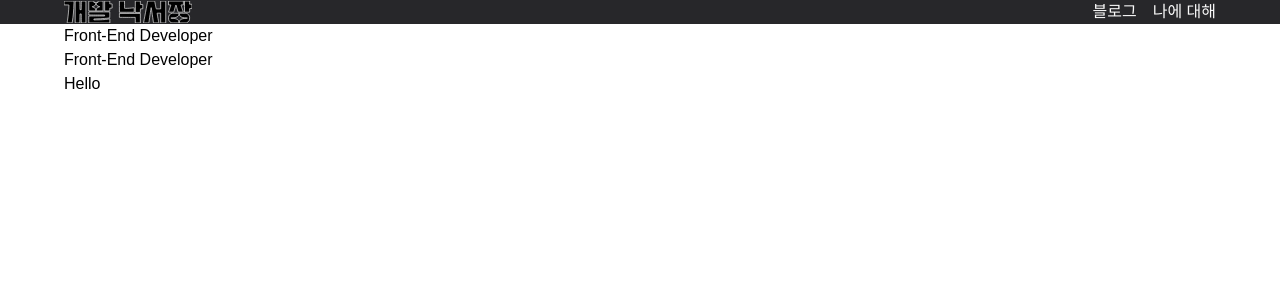
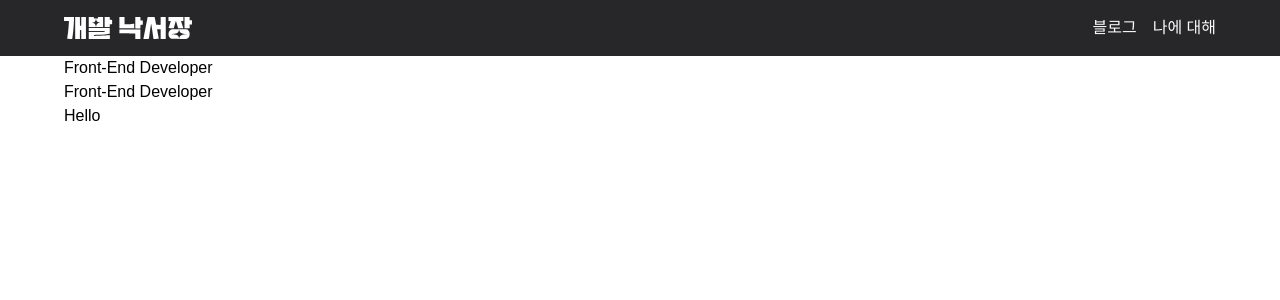
Before and after one commit to ukkodeveloper/blog-from-scratch, a Next.js app: page / in a window 1280 px wide. Shown: the top 300 px of the page. Built offline with nearby package versions, Linux system fonts and the light colour scheme; a web font is replaced by a local one.

Commit message:
feat: refactor Header styling and remove width/height attributes
- it's local image. if import image module, it doesn't make any layout shift

```diff
--- a/components/Header.tsx
+++ b/components/Header.tsx
@@ -1,19 +1,14 @@
 import Link from 'next/link';
 import React from 'react';
 import Image from 'next/image';
+import logo from '../public/logo.svg';
 
 const Header = () => {
   return (
-    <header className="sticky top-0 z-10 bg-neutral-800">
-      <nav className="m-auto flex max-w-screen-laptop items-center justify-between px-6 ">
+    <header className="sticky top-0 z-10 bg-neutral-800 py-4">
+      <nav className="m-auto flex max-w-screen-laptop items-center justify-between px-6  ">
         <Link className="inline-block " href={'/tech/example'}>
-          <Image
-            alt={'로고'}
-            src={'/logo.svg'}
-            width={144}
-            height={25.88}
-            className="lg:w-48 w-32"
-          />
+          <Image alt={'로고'} src={logo} className="lg:w-48 w-32" />
         </Link>
         <div className="flex gap-4 text-neutral-50">
           <Link href={'/tech/example'}>블로그</Link>
```
Also changed, not shown: public/logo.svg.
